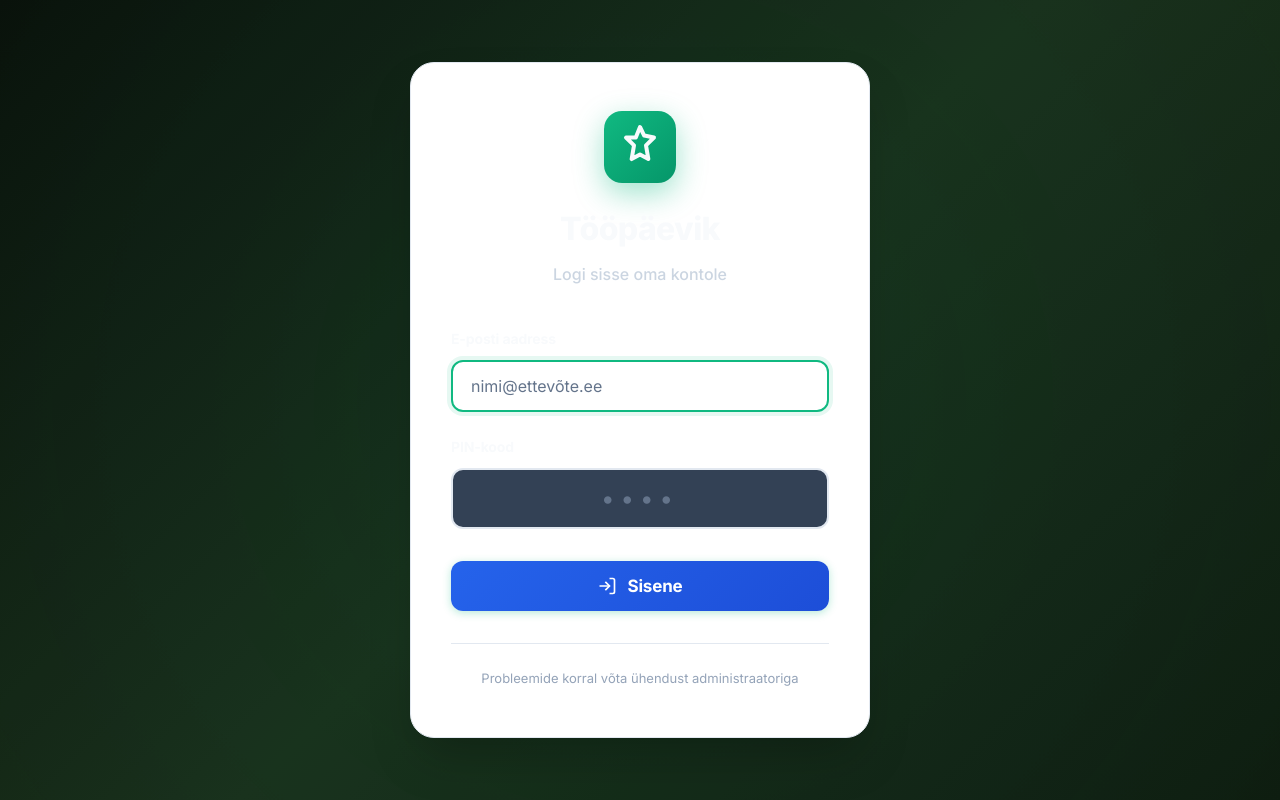
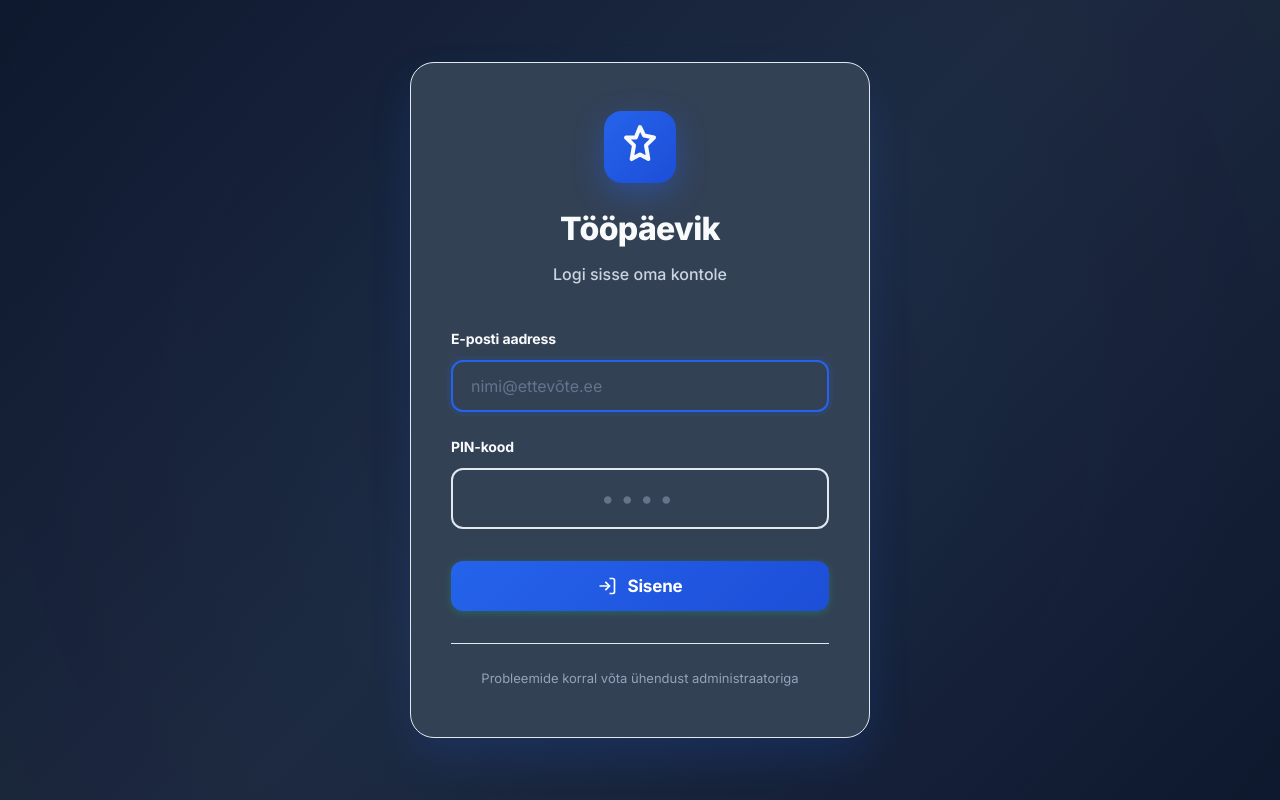
Before and after one commit to sevradevelopment/dailylog, a React (Vite) app: page / in a window 1280 px wide. Built offline with nearby package versions, Linux system fonts and the light colour scheme; no server answers.

Commit message:
Fix Login input visibility and modernize design with dark theme

```diff
--- a/components/Login.jsx
+++ b/components/Login.jsx
@@ -92,13 +92,13 @@ export default function Login() {
               width: 72,
               height: 72,
               borderRadius: "18px",
-              background: "linear-gradient(135deg, #10b981, #059669)",
+              background: "linear-gradient(135deg, #2563eb, #1d4ed8)",
               display: "flex",
               alignItems: "center",
               justifyContent: "center",
               fontSize: "2.5rem",
               margin: "0 auto 1.25rem",
-              boxShadow: "0 10px 30px rgba(16, 185, 129, 0.4)",
+              boxShadow: "0 10px 30px rgba(37, 99, 235, 0.4)",
             }}
           >
             <Ico name="tree" size={48} />
--- a/index.css
+++ b/index.css
@@ -410,9 +410,9 @@ body {
 
 .input:focus {
   outline: none;
-  border-color: var(--border-focus);
-  box-shadow: 0 0 0 4px rgba(16, 185, 129, 0.1);
-  background: #fff;
+  border-color: var(--primary);
+  box-shadow: 0 0 0 4px rgba(37, 99, 235, 0.1);
+  background: var(--bg-input);
 }
 
 .input::placeholder {
@@ -826,7 +826,7 @@ tr:hover td {
   align-items: center;
   justify-content: center;
   padding: 1.5rem;
-  background: linear-gradient(135deg, #0a0f0a 0%, #1a2e1a 50%, #0f1a0f 100%);
+  background: linear-gradient(135deg, #0f172a 0%, #1e293b 50%, #0f172a 100%);
   position: relative;
   overflow: hidden;
 }
@@ -838,7 +838,7 @@ tr:hover td {
   left: -50%;
   width: 200%;
   height: 200%;
-  background: radial-gradient(circle, rgba(16, 185, 129, 0.1) 0%, transparent 70%);
+  background: radial-gradient(circle, rgba(37, 99, 235, 0.1) 0%, transparent 70%);
   animation: pulse 8s ease-in-out infinite;
 }
 
@@ -850,10 +850,10 @@ tr:hover td {
 .login-card {
   width: 100%;
   max-width: 460px;
-  background: #fff;
+  background: var(--bg-card);
   border-radius: var(--radius-2xl);
   padding: 3rem 2.5rem;
-  box-shadow: var(--shadow-xl);
+  box-shadow: 0 20px 40px rgba(37, 99, 235, 0.15);
   position: relative;
   z-index: 1;
   border: 1px solid var(--border);
```
